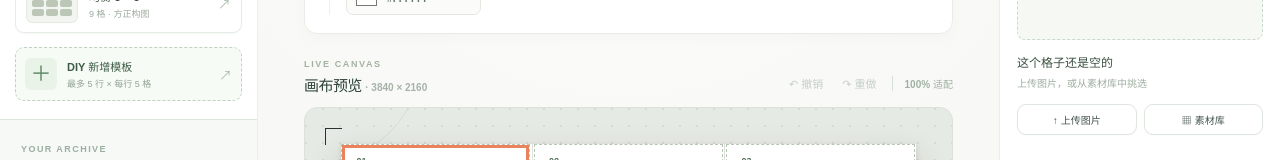
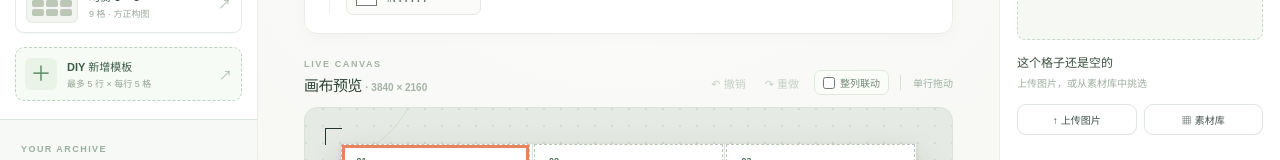
Before and after one commit to NanYuJun/AssetGrid, a Vue app: page / in a window 1280 px wide. Shown: the part 316-476 px from the top of the page. Built offline with nearby package versions, Linux system fonts and the light colour scheme.

Commit message:
feat: make column linking an explicit toggle

```diff
--- a/src/App.vue
+++ b/src/App.vue
@@ -78,6 +78,11 @@ const historyTemplateOptions = computed(() => {
 const filteredProjects = computed(() => projects.value.filter(project => selectedHistoryTemplate.value === 'all' || project.templateId === selectedHistoryTemplate.value))
 const canUndo = computed(() => undoStack.value.length > 0)
 const canRedo = computed(() => redoStack.value.length > 0)
+const linkColumns = ref(false)
+const columnsAligned = computed(() => {
+  const rows = current.value?.rows
+  return Boolean(rows?.length) && rows.every(row => row.cells.length === rows[0].cells.length)
+})
 
 function notify(message, kind = 'info') {
   toast.value = { message, kind }
@@ -507,7 +512,7 @@ function beginResize(event, box, direction) {
   const siblings = direction === 'x' ? row.cells : current.value.rows
   const index = direction === 'x' ? cellIndex : rowIndex
   if (index >= siblings.length - 1) return
-  const columnsAlign = direction === 'x' && current.value.rows.every(item => item.cells.length === row.cells.length)
+  const columnsAlign = direction === 'x' && linkColumns.value && columnsAligned.value
   const columnPairs = columnsAlign
     ? current.value.rows.map(item => ({
       first: item.cells[index], second: item.cells[index + 1],
@@ -982,7 +987,7 @@ onBeforeUnmount(() => {
           </div>
 
           <div class="canvas-section">
-            <div class="canvas-titleline"><div><span class="section-kicker">LIVE CANVAS</span><h2>画布预览 <small>· {{ current.canvas.width }} × {{ current.canvas.height }}</small></h2></div><div class="canvas-actions"><button v-if="mode === 'project'" class="subtle-action" :disabled="!canUndo" @click="undo">↶ <span>撤销</span></button><button v-if="mode === 'project'" class="subtle-action" :disabled="!canRedo" @click="redo">↷ <span>重做</span></button><span class="zoom-label">100% 适配</span></div></div>
+            <div class="canvas-titleline"><div><span class="section-kicker">LIVE CANVAS</span><h2>画布预览 <small>· {{ current.canvas.width }} × {{ current.canvas.height }}</small></h2></div><div class="canvas-actions"><button v-if="mode === 'project'" class="subtle-action" :disabled="!canUndo" @click="undo">↶ <span>撤销</span></button><button v-if="mode === 'project'" class="subtle-action" :disabled="!canRedo" @click="redo">↷ <span>重做</span></button><label v-if="columnsAligned" class="link-columns" :class="{ active: linkColumns }"><input v-model="linkColumns" type="checkbox" /><span>整列联动</span></label><span class="zoom-label">{{ columnsAligned ? (linkColumns ? '整列拖动' : '单行拖动') : '各行独立' }}</span></div></div>
             <div class="canvas-stage">
               <div class="stage-ornament stage-ornament-a"></div><div class="stage-ornament stage-ornament-b"></div>
               <div ref="board" class="canvas-board" :style="{ aspectRatio: `${current.canvas.width} / ${current.canvas.height}`, background: current.canvas.background }">
--- a/src/styles.css
+++ b/src/styles.css
@@ -144,3 +144,9 @@
 .github-link:hover{color:#1f2d26;background:#eef4ec;border-color:#cfdecb}
 .github-link:focus-visible{outline:2px solid #ec7654;outline-offset:2px}
 @media(max-width:620px){.github-link{width:30px;height:30px}.github-link svg{width:18px;height:18px}}
+
+.link-columns{display:inline-flex;align-items:center;gap:5px;padding:4px 8px;border:1px solid #dfe8dd;border-radius:7px;background:#fbfdf9;color:#718774;font-size:10px;font-weight:700;cursor:pointer;user-select:none}
+.link-columns:hover{border-color:#c2d6c3;color:#4d6b52}
+.link-columns.active{background:#eef6ec;border-color:#b7d0b9;color:#3f6248}
+.link-columns input{margin:0;accent-color:#6f9a76;width:12px;height:12px;cursor:pointer}
+@media(max-width:620px){.link-columns{padding:3px 6px;font-size:9px}.link-columns span{display:none}}
```
